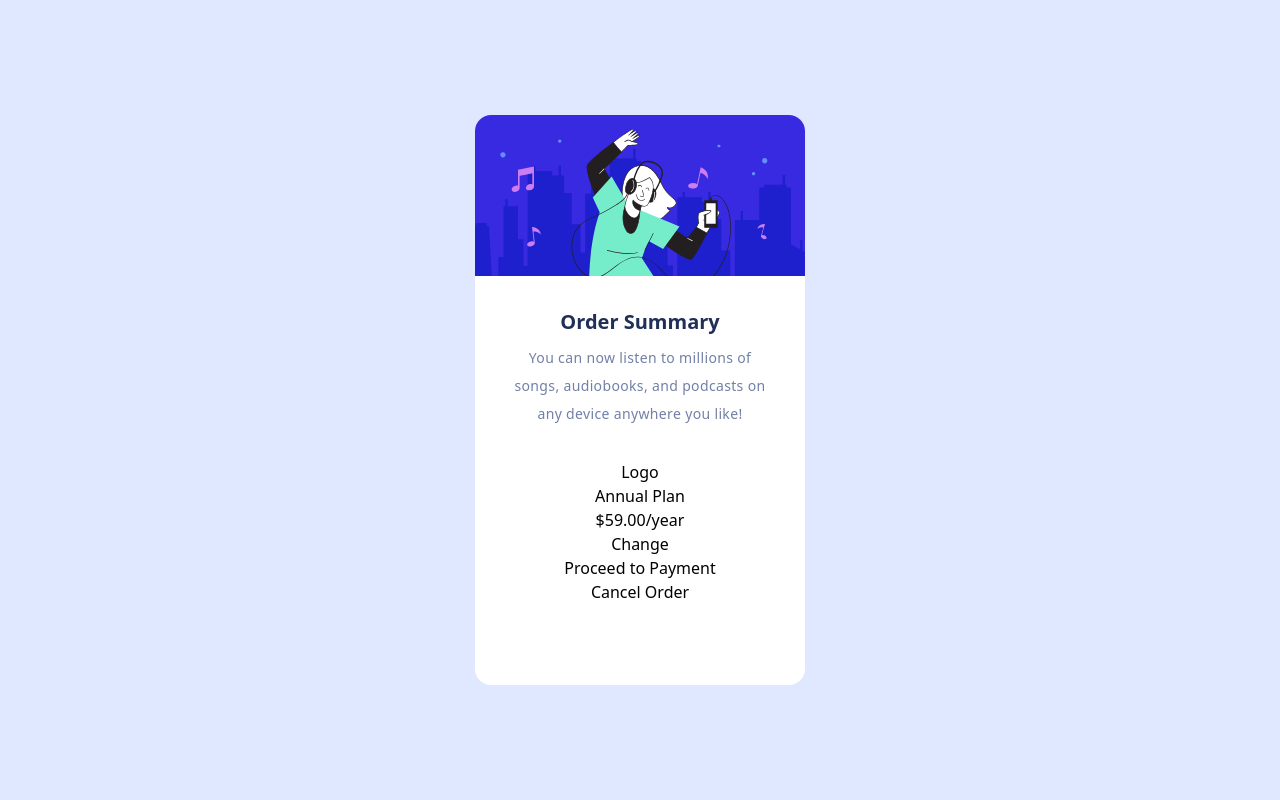
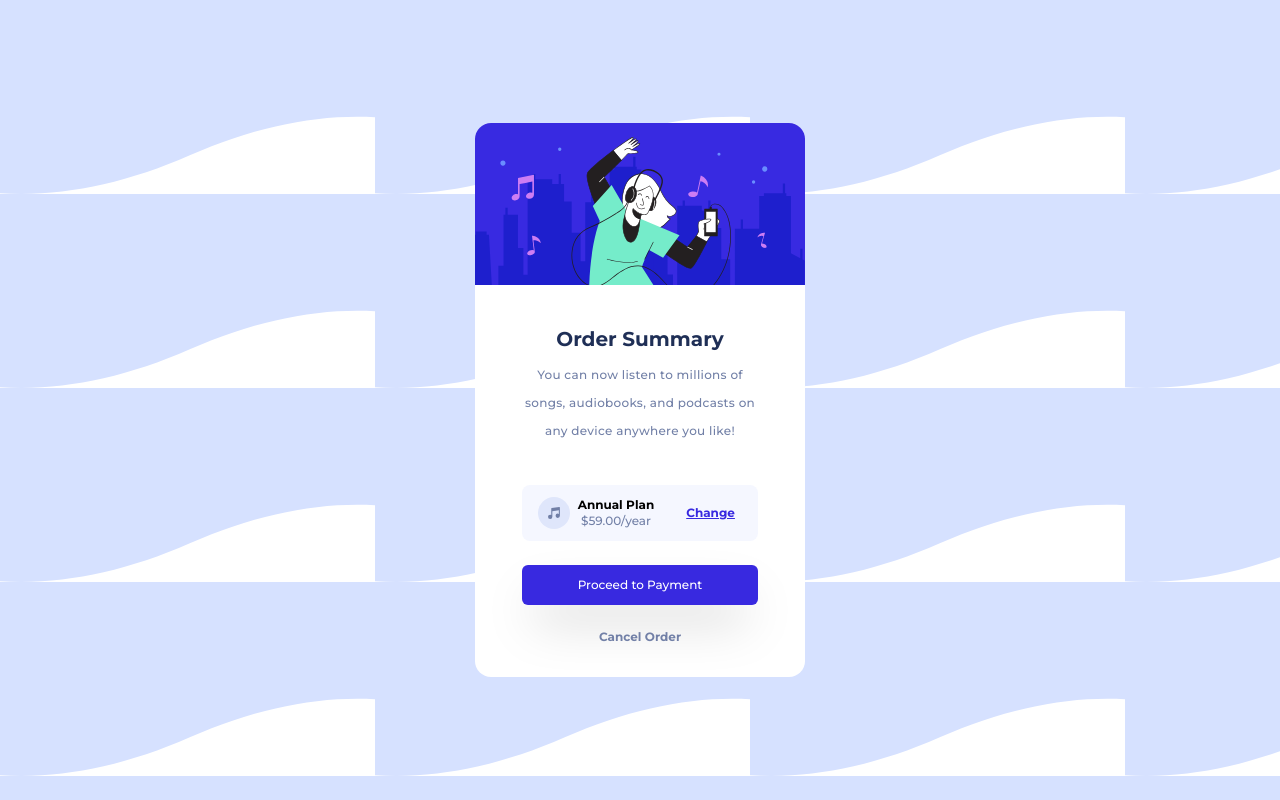
Before and after one commit to yxwangOCR/16Challenges_order_summary_component, a website: page src/index.html in a window 1280 px wide. Drawn offline with Linux system fonts and the light colour scheme; files whose address does not match are found by name.

Commit message:
Feat: add component styles

```diff
--- a/src/index.html
+++ b/src/index.html
@@ -9,27 +9,41 @@
     <title>Order summary component</title>
 </head>
 
-<body class="my-0 mx-auto p-0 min-h-screen flex justify-center items-center bg-pale-blue">
-    <main class="flex flex-col items-center text-center w-[330px] h-[570px] rounded-2xl bg-white">
+<body
+    class="my-0 mx-auto p-0 min-h-screen flex justify-center items-center bg-[url('images/pattern-background-mobile.svg')] md:bg-[url('images/pattern-background-mobile.svg')]">
+    <main class="flex flex-col items-center text-center w-[330px] h-full rounded-2xl bg-white">
         <img src="images/illustration-hero.svg" alt="girl-listen-to-music" class="w-full rounded-t-2xl" />
-        <div class="bg-pink-500 m-6">
-            <h1 class="my-2 font-bold text-xl text-dark-blue">Order Summary</h1>
-            <h2 class="text-sm leading-7 tracking-wide m-2 text-desaturated-blue">You can now listen to millions of
+
+
+        <div class="bg-pink-500 mx-6 mt-8 mb-4">
+            <h1 class="my-2 font-bold text-xl text-dark-blue font-custom">Order Summary</h1>
+            <h2 class="text-xs leading-7 tracking-wide m-2 px-[14px] text-desaturated-blue">You can now listen to
+                millions of
                 songs, audiobooks, and
                 podcasts on any
                 device anywhere
                 you like!</p>
         </div>
-        <div>
-            <span>Logo</span>
-            <div>
-                <p>Annual Plan</p>
-                <p>$59.00/year</p>
+        <div class="flex flex-col gap-6 mx-6 mt-4 mb-8">
+            <div class="flex items-center gap-8 bg-very-pale-blue px-4 py-3 rounded-lg text-xs">
+                <div class="flex flex-row gap-2">
+                    <img src="images/icon-music.svg" class="h-8" alt="music symbol">
+                    <div>
+                        <p class="font-bold">Annual Plan</p>
+                        <p class="text-desaturated-blue">$59.00/year</p>
+                    </div>
+                </div>
+
+                <a href="#" class="underline text-bright-blue font-bold hover:text-violet">Change</a>
             </div>
-            <a href="#">Change</a>
+            <button class="bg-bright-blue text-white py-3 px-14 text-xs rounded-md shadow-2xl hover:bg-violet">Proceed
+                to
+                Payment</button>
+            <a href="#" class="text-xs text-desaturated-blue font-bold hover:text-dark-blue">Cancel Order</a>
         </div>
-        <button>Proceed to Payment</button>
-        <a href="#">Cancel Order</a>
+
+
+
     </main>
 </body>
 
--- a/tailwind.config.js
+++ b/tailwind.config.js
@@ -10,6 +10,7 @@ module.exports = {
     colors: {
       'pale-blue': 'hsl(225, 100%, 94%)',
       'bright-blue': 'hsl(245, 75%, 52%)',
+      'violet': "hsl(245, 75%, 81%)",
       'very-pale-blue': 'hsl(225, 100%, 98%)',
       'desaturated-blue': 'hsl(224, 23%, 55%)',
       'dark-blue': 'hsl(223, 47%, 23%)',
@@ -19,10 +20,8 @@ module.exports = {
       custom: ['Montserrat', 'sans-serif']
     },
     extend: {
-      backgroundImage: {
-        'desktop': "url('src/images/pattern-background-desktop.svg')",
-        'mobile': "url('src/images/pattern-background-mobile.svg')",
-      },
+
     },
     plugins: [],
-  };
+  }
+}
```
Also changed, not shown: dist/output.css.
